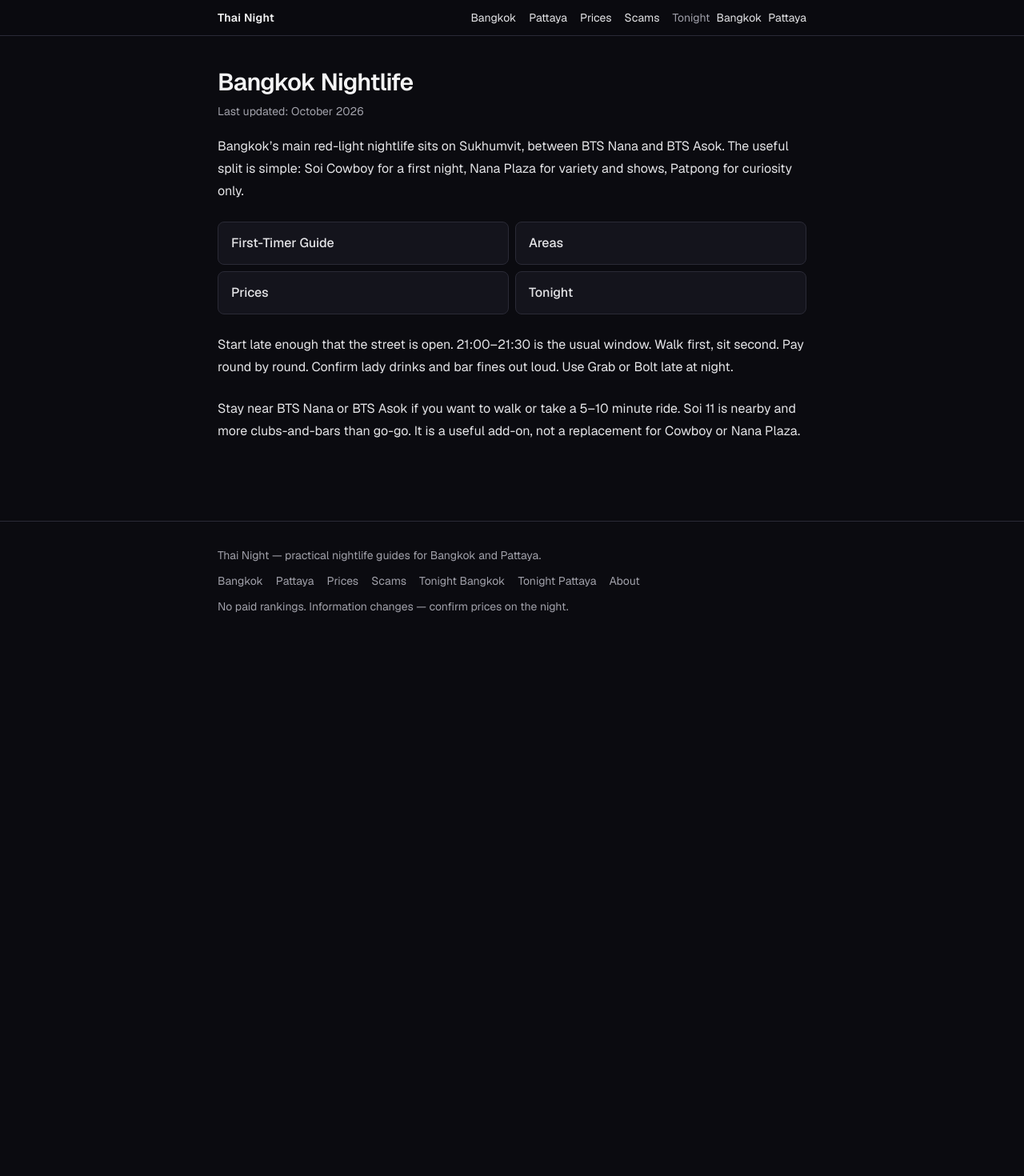
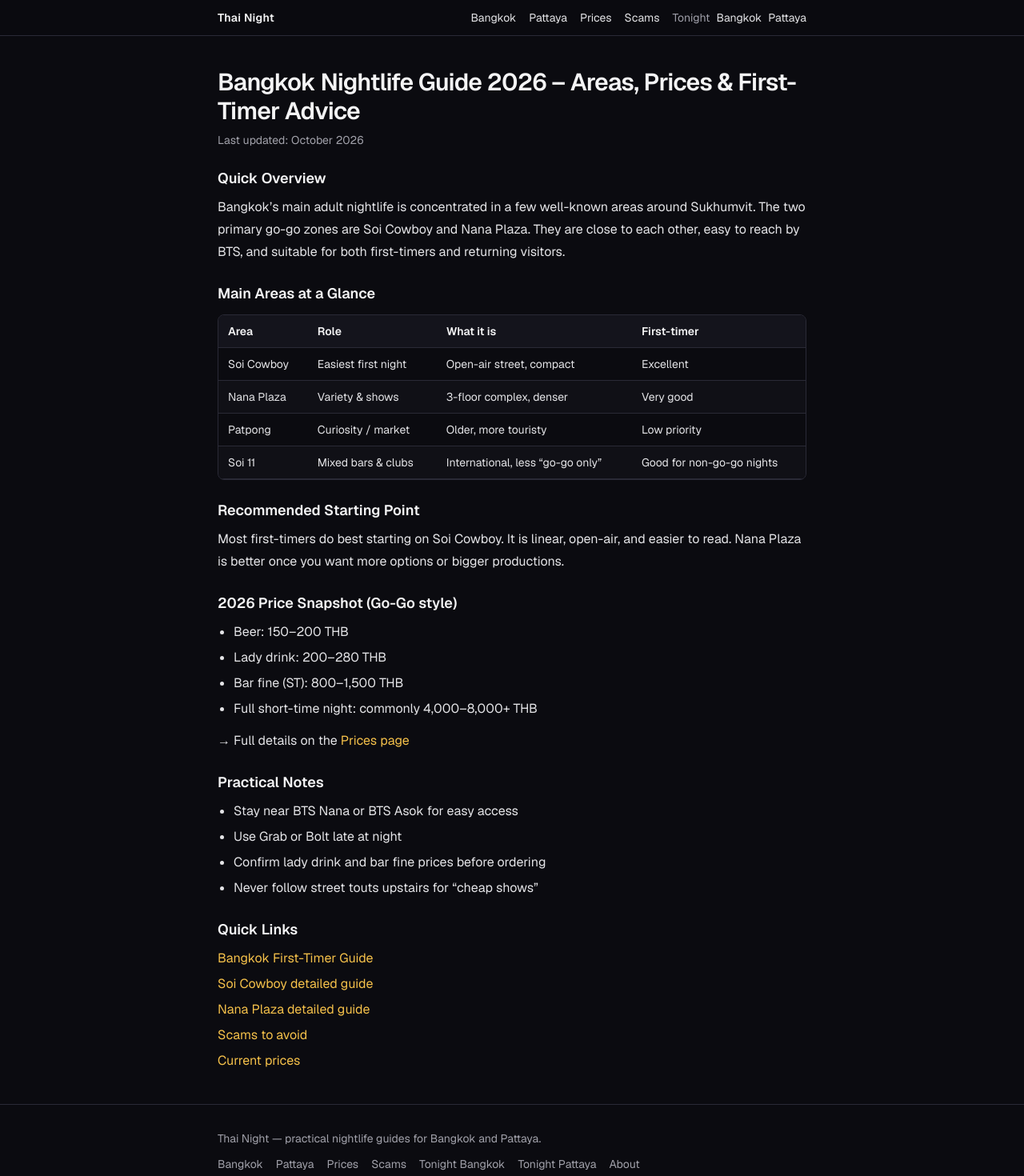
Before and after one commit to ouyowu/thainight-co, a Next.js app: page /bangkok in a window 1280 px wide. Shown: the top 1470 px of the page at 80% size. Before the commit the page ends 800 px from the top, so only its background shows below. Built offline with nearby package versions, Linux system fonts and the light colour scheme.

Commit message:
Add city overviews and apply official SEO title/meta table

```diff
--- a/app/bangkok/areas/nana-plaza/page.tsx
+++ b/app/bangkok/areas/nana-plaza/page.tsx
@@ -3,8 +3,8 @@ import { PriceTable } from "@/components/PriceTable";
 import { pageMeta } from "@/lib/seo";
 
 export const metadata = pageMeta(
-  "Nana Plaza Bangkok Guide 2026 – Bars, Prices & What to Expect",
-  "Nana Plaza is Bangkok’s largest and most concentrated go-go complex. Three floors, 40+ venues, 2026 prices, and what to expect.",
+  "Nana Plaza Bangkok Guide 2026 – Bars & Prices",
+  "Nana Plaza complete guide: three floors, 2026 prices, how bar fines work, and practical tips for first and return visits.",
   "/bangkok/areas/nana-plaza/",
 );
 
--- a/app/bangkok/areas/page.tsx
+++ b/app/bangkok/areas/page.tsx
@@ -5,7 +5,7 @@ import { pageMeta } from "@/lib/seo";
 
 export const metadata = pageMeta(
   "Bangkok Nightlife Areas",
-  "Soi Cowboy, Nana Plaza, Soi 11, and Patpong — what each area is for and who it suits.",
+  "Most visitors only need two streets: Soi Cowboy and Nana Plaza. Everything else is optional.",
   "/bangkok/areas/",
 );
 
--- a/app/bangkok/areas/soi-11/page.tsx
+++ b/app/bangkok/areas/soi-11/page.tsx
@@ -4,7 +4,7 @@ import { pageMeta } from "@/lib/seo";
 
 export const metadata = pageMeta(
   "Sukhumvit Soi 11 Guide",
-  "Bars and clubs near BTS Nana/Asok. Useful add-on to Soi Cowboy and Nana Plaza, not a first-night go-go street.",
+  "Sukhumvit Soi 11 is a bar and club street near BTS Nana and Asok. Different energy from Soi Cowboy and Nana Plaza.",
   "/bangkok/areas/soi-11/",
 );
 
--- a/app/bangkok/areas/soi-cowboy/page.tsx
+++ b/app/bangkok/areas/soi-cowboy/page.tsx
@@ -3,8 +3,8 @@ import { PriceTable } from "@/components/PriceTable";
 import { pageMeta } from "@/lib/seo";
 
 export const metadata = pageMeta(
-  "Soi Cowboy Bangkok Guide 2026 – Prices, Bars & First-Timer Tips",
-  "Soi Cowboy is Bangkok’s most beginner-friendly go-go strip. One open-air pedestrian lane (about 150 metres) between Sukhumvit Soi 21 and Soi 23.",
+  "Soi Cowboy Bangkok Guide 2026 – Prices & Tips",
+  "Soi Cowboy explained: 2026 drink and bar fine prices, layout, best for first-timers, and how a night on the strip actually works.",
   "/bangkok/areas/soi-cowboy/",
 );
 
--- a/app/bangkok/first-timer/page.tsx
+++ b/app/bangkok/first-timer/page.tsx
@@ -3,8 +3,8 @@ import { PriceTable } from "@/components/PriceTable";
 import { pageMeta } from "@/lib/seo";
 
 export const metadata = pageMeta(
-  "Bangkok Nightlife First-Timer Guide (2026)",
-  "If it’s your first night and you want the easiest start → Soi Cowboy. If you want more variety and bigger shows → Nana Plaza. 2026 prices and a simple first-night plan.",
+  "Bangkok Nightlife First-Timer Guide 2026",
+  "Step-by-step first night plan for Bangkok. Soi Cowboy vs Nana Plaza, current prices, bar fine rules and practical tips for 2026.",
   "/bangkok/first-timer/",
 );
 
--- a/app/bangkok/page.tsx
+++ b/app/bangkok/page.tsx
@@ -1,46 +1,106 @@
 import Link from "next/link";
 import { PageShell } from "@/components/PageShell";
+import { PriceTable } from "@/components/PriceTable";
 import { pageMeta } from "@/lib/seo";
 
 export const metadata = pageMeta(
-  "Bangkok Nightlife Guide",
-  "Soi Cowboy, Nana Plaza, 2026 prices, and a first-timer plan for Bangkok nightlife.",
+  "Bangkok Nightlife Guide 2026 – Areas & Prices",
+  "Complete Bangkok nightlife overview: Soi Cowboy, Nana Plaza, prices, first-timer advice and how the main areas compare in 2026.",
   "/bangkok/",
 );
 
 export default function BangkokPage() {
   return (
-    <PageShell
-      title="Bangkok Nightlife"
-      lead="Bangkok’s main red-light nightlife sits on Sukhumvit, between BTS Nana and BTS Asok. The useful split is simple: Soi Cowboy for a first night, Nana Plaza for variety and shows, Patpong for curiosity only."
-    >
-      <ul className="grid gap-2 sm:grid-cols-2">
-        {[
-          ["/bangkok/first-timer/", "First-Timer Guide"],
-          ["/bangkok/areas/", "Areas"],
-          ["/bangkok/prices/", "Prices"],
-          ["/bangkok/tonight/", "Tonight"],
-        ].map(([href, label]) => (
-          <li key={href}>
-            <Link
-              href={href}
-              className="block rounded-lg border border-line bg-card px-4 py-3 font-medium hover:border-accent hover:text-accent"
-            >
-              {label}
+    <PageShell title="Bangkok Nightlife Guide 2026 – Areas, Prices & First-Timer Advice">
+      <section>
+        <h2 className="text-lg font-semibold text-foreground">Quick Overview</h2>
+        <p className="mt-2">
+          Bangkok’s main adult nightlife is concentrated in a few well-known areas around Sukhumvit.
+          The two primary go-go zones are Soi Cowboy and Nana Plaza. They are close to each other,
+          easy to reach by BTS, and suitable for both first-timers and returning visitors.
+        </p>
+      </section>
+
+      <section>
+        <h2 className="text-lg font-semibold text-foreground">Main Areas at a Glance</h2>
+        <div className="mt-3">
+          <PriceTable
+            caption="Main Areas at a Glance"
+            headers={["Area", "Role", "What it is", "First-timer"]}
+            rows={[
+              ["Soi Cowboy", "Easiest first night", "Open-air street, compact", "Excellent"],
+              ["Nana Plaza", "Variety & shows", "3-floor complex, denser", "Very good"],
+              ["Patpong", "Curiosity / market", "Older, more touristy", "Low priority"],
+              ["Soi 11", "Mixed bars & clubs", "International, less “go-go only”", "Good for non-go-go nights"],
+            ]}
+          />
+        </div>
+      </section>
+
+      <section>
+        <h2 className="text-lg font-semibold text-foreground">Recommended Starting Point</h2>
+        <p className="mt-2">
+          Most first-timers do best starting on Soi Cowboy. It is linear, open-air, and easier to
+          read. Nana Plaza is better once you want more options or bigger productions.
+        </p>
+      </section>
+
+      <section>
+        <h2 className="text-lg font-semibold text-foreground">2026 Price Snapshot (Go-Go style)</h2>
+        <ul className="mt-2 list-disc space-y-1 pl-5">
+          <li>Beer: 150–200 THB</li>
+          <li>Lady drink: 200–280 THB</li>
+          <li>Bar fine (ST): 800–1,500 THB</li>
+          <li>Full short-time night: commonly 4,000–8,000+ THB</li>
+        </ul>
+        <p className="mt-3">
+          → Full details on the{" "}
+          <Link href="/prices/" className="text-accent hover:underline">
+            Prices page
+          </Link>
+        </p>
+      </section>
+
+      <section>
+        <h2 className="text-lg font-semibold text-foreground">Practical Notes</h2>
+        <ul className="mt-2 list-disc space-y-1 pl-5">
+          <li>Stay near BTS Nana or BTS Asok for easy access</li>
+          <li>Use Grab or Bolt late at night</li>
+          <li>Confirm lady drink and bar fine prices before ordering</li>
+          <li>Never follow street touts upstairs for “cheap shows”</li>
+        </ul>
+      </section>
+
+      <section>
+        <h2 className="text-lg font-semibold text-foreground">Quick Links</h2>
+        <ul className="mt-2 space-y-1">
+          <li>
+            <Link href="/bangkok/first-timer/" className="text-accent hover:underline">
+              Bangkok First-Timer Guide
             </Link>
           </li>
-        ))}
-      </ul>
-      <p>
-        Start late enough that the street is open. 21:00–21:30 is the usual window. Walk first, sit
-        second. Pay round by round. Confirm lady drinks and bar fines out loud. Use Grab or Bolt
-        late at night.
-      </p>
-      <p>
-        Stay near BTS Nana or BTS Asok if you want to walk or take a 5–10 minute ride. Soi 11 is
-        nearby and more clubs-and-bars than go-go. It is a useful add-on, not a replacement for
-        Cowboy or Nana Plaza.
-      </p>
+          <li>
+            <Link href="/bangkok/areas/soi-cowboy/" className="text-accent hover:underline">
+              Soi Cowboy detailed guide
+            </Link>
+          </li>
+          <li>
+            <Link href="/bangkok/areas/nana-plaza/" className="text-accent hover:underline">
+              Nana Plaza detailed guide
+            </Link>
+          </li>
+          <li>
+            <Link href="/scams/" className="text-accent hover:underline">
+              Scams to avoid
+            </Link>
+          </li>
+          <li>
+            <Link href="/prices/" className="text-accent hover:underline">
+              Current prices
+            </Link>
+          </li>
+        </ul>
+      </section>
     </PageShell>
   );
 }
--- a/app/bangkok/prices/page.tsx
+++ b/app/bangkok/prices/page.tsx
@@ -4,8 +4,8 @@ import { PriceTable } from "@/components/PriceTable";
 import { pageMeta } from "@/lib/seo";
 
 export const metadata = pageMeta(
-  "Bangkok Nightlife Prices 2026",
-  "2026 Bangkok go-go ranges: beer, lady drink, bar fine, short-time fee, and a typical full-night total.",
+  "Bangkok Nightlife Prices (2026)",
+  "These are go-go ranges for Soi Cowboy and Nana Plaza. Individual bars sit inside the band. Confirm the number before you order.",
   "/bangkok/prices/",
 );
 
--- a/app/bangkok/tonight/page.tsx
+++ b/app/bangkok/tonight/page.tsx
@@ -2,8 +2,8 @@ import { TonightGuide } from "@/components/TonightGuide";
 import { pageMeta } from "@/lib/seo";
 
 export const metadata = pageMeta(
-  "Tonight in Bangkok",
-  "What’s on this week in Bangkok nightlife, regular weekly patterns, and quick links. Updated periodically — verify on the day.",
+  "Tonight in Bangkok Nightlife – What’s On",
+  "Current Bangkok nightlife snapshot and weekly patterns. Check what’s active and plan your night with up-to-date notes.",
   "/bangkok/tonight/",
 );
 
```
